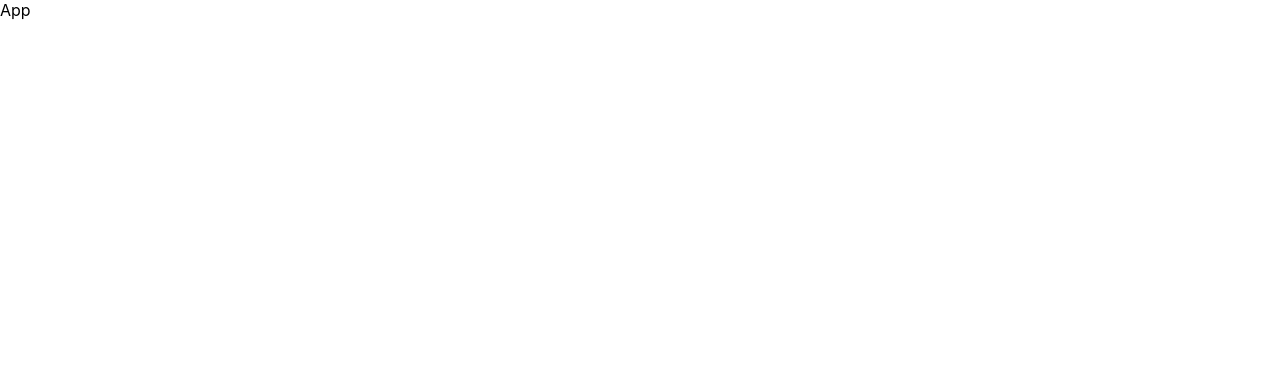
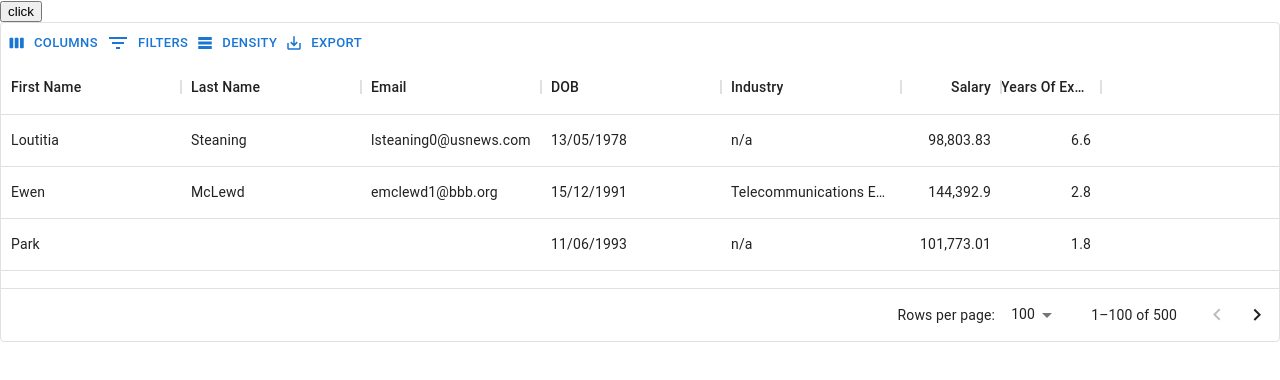
Before and after one commit to aftab97/react-ts-rtk-2022, a React (Create React App) app: page / in a window 1280 px wide. Shown: the top 380 px of the page. Built offline with nearby package versions, Linux system fonts and the light colour scheme.

Commit message:
Added Table with editable and filterable features

```diff
--- a/package.json
+++ b/package.json
@@ -3,6 +3,10 @@
   "version": "0.1.0",
   "private": true,
   "dependencies": {
+    "@emotion/react": "^11.9.3",
+    "@emotion/styled": "^11.9.3",
+    "@mui/material": "^5.9.0",
+    "@mui/x-data-grid": "^5.13.1",
     "@reduxjs/toolkit": "^1.8.3",
     "@testing-library/jest-dom": "^5.16.4",
     "@testing-library/react": "^13.3.0",
@@ -11,7 +15,9 @@
     "@types/node": "^16.11.44",
     "@types/react": "^18.0.15",
     "@types/react-dom": "^18.0.6",
+    "chart.js": "^3.8.0",
     "react": "^18.2.0",
+    "react-chartjs-2": "^4.3.1",
     "react-dom": "^18.2.0",
     "react-redux": "^8.0.2",
     "react-scripts": "5.0.1",
--- a/src/App.tsx
+++ b/src/App.tsx
@@ -1,15 +1,65 @@
+import {
+  DataGrid,
+  GridCellEditCommitParams,
+  GridColumns,
+  GridToolbar,
+} from "@mui/x-data-grid";
 import React, { useEffect } from "react";
-import { useDispatch } from "react-redux";
-import { AppDispatch } from "./Store/store";
+import { useDispatch, useSelector } from "react-redux";
+import { AppDispatch, selectUsers } from "./Store/store";
 
-import { getUsers } from "./Store/Users/usersSlice";
+import { addUser, getUsers } from "./Store/Users/usersSlice";
 
 export const App = () => {
   const dispatch = useDispatch<AppDispatch>();
+  const users = useSelector(selectUsers);
 
   useEffect(() => {
     dispatch(getUsers());
   }, [dispatch]);
 
-  return <div>App</div>;
+  const handleClick = () => {
+    dispatch(addUser());
+    console.log(users);
+
+    // edit user
+  };
+
+  const handleEdit = (e: any) => {
+    console.log(e);
+  };
+  const columns: GridColumns = [
+    {
+      field: "first_name",
+      headerName: "First Name",
+      width: 180,
+      editable: true,
+    },
+    { field: "last_name", headerName: "Last Name", width: 180, editable: true },
+    { field: "email", headerName: "Email", width: 180, editable: true },
+    { field: "date_of_birth", headerName: "DOB", width: 180, editable: true },
+    { field: "industry", headerName: "Industry", width: 180, editable: true },
+    { field: "salary", headerName: "Salary", type: "number", editable: true },
+    {
+      field: "years_of_experience",
+      headerName: "Years Of Experience",
+      type: "number",
+      editable: true,
+    },
+  ];
+
+  return (
+    <div style={{ height: "40vh", width: "100%" }}>
+      <button onClick={handleClick}>click</button>
+      {users.loading === false && (
+        <DataGrid
+          rows={users.users}
+          columns={columns}
+          experimentalFeatures={{ newEditingApi: true }}
+          onCellEditStop={handleEdit}
+          components={{ Toolbar: GridToolbar }}
+        />
+      )}
+    </div>
+  );
 };
--- a/src/Store/Users/usersSlice.ts
+++ b/src/Store/Users/usersSlice.ts
@@ -7,7 +7,8 @@ interface Users {
   industry: string;
   date_of_birth: string;
   salary: number;
-  years_of_experience: string;
+  email: string;
+  years_of_experience: number;
 }
 
 interface UsersState {
@@ -27,10 +28,28 @@ export const getUsers = createAsyncThunk("users/getUsers", async () => {
 const usersSlice = createSlice({
   name: "users",
   initialState,
-  reducers: {},
+  reducers: {
+    addUser(state) {
+      state.users.push({
+        id: 999,
+        first_name: "Bob",
+        last_name: "Builder",
+        email: "lsteaning0@usnews.com",
+        date_of_birth: "13/05/1978",
+        industry: "n/a",
+        salary: 98803.83,
+        years_of_experience: 6.6,
+      });
+      state.loading = false;
+    },
+    editUser(state, action) {},
+  },
   extraReducers: (builder) => {
     builder.addCase(getUsers.fulfilled, (state, action) => {
-      state.users.push(action.payload), (state.loading = false);
+      action.payload.map((val: any) => {
+        state.users.push(val);
+      }),
+        (state.loading = false);
     });
     builder.addCase(getUsers.pending, (state, action) => {
       state.loading = true;
@@ -41,4 +60,6 @@ const usersSlice = createSlice({
   },
 });
 
+export const { addUser } = usersSlice.actions;
+
 export default usersSlice.reducer;
--- a/src/Store/store.ts
+++ b/src/Store/store.ts
@@ -8,3 +8,7 @@ export const store = configureStore({
 });
 
 export type AppDispatch = typeof store.dispatch;
+
+export type RootState = ReturnType<typeof store.getState>;
+
+export const selectUsers = (state: RootState) => state.usersState;
```
Also changed, not shown: 1 other file (tests, documents, lock files or other folders).
